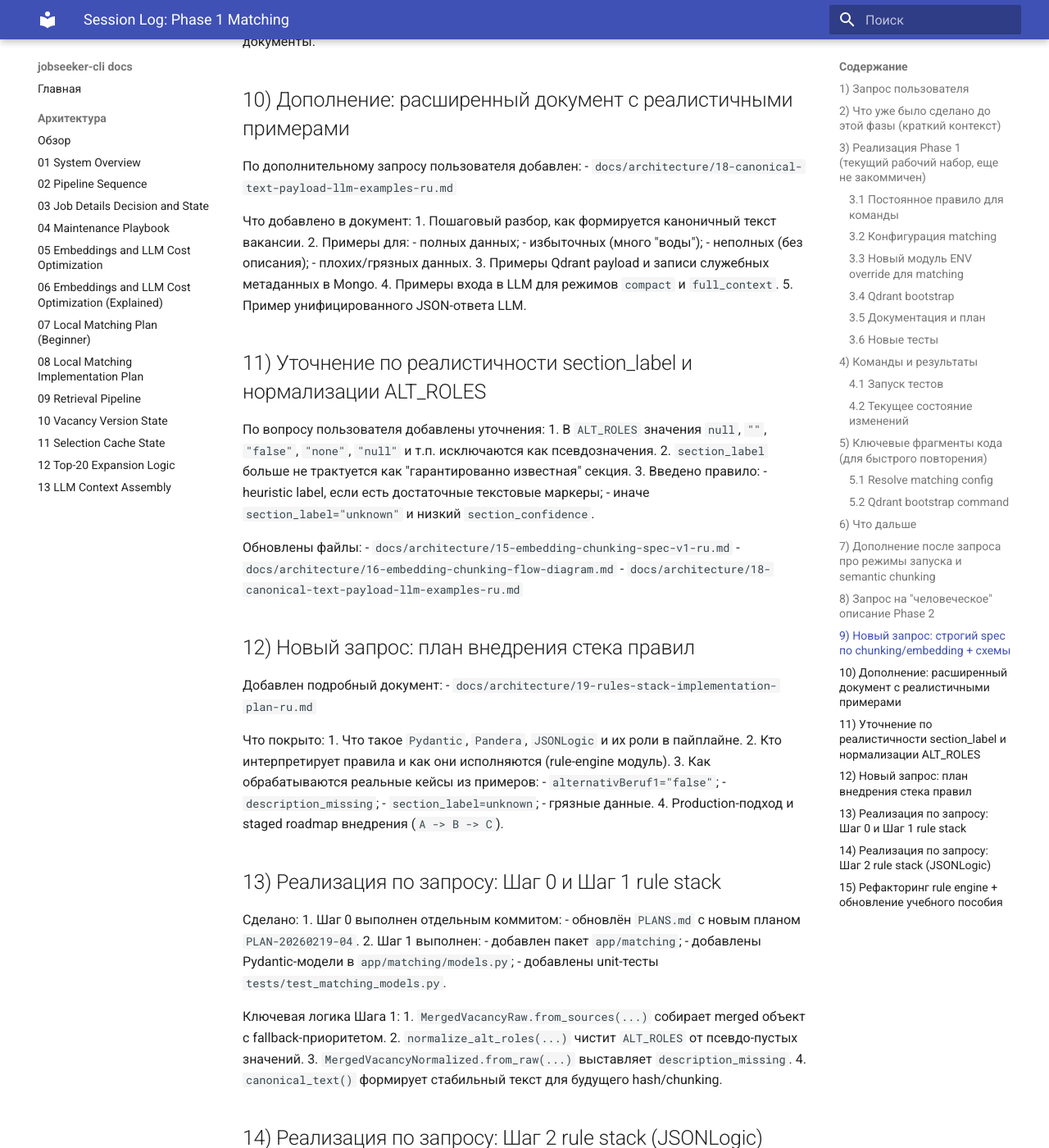
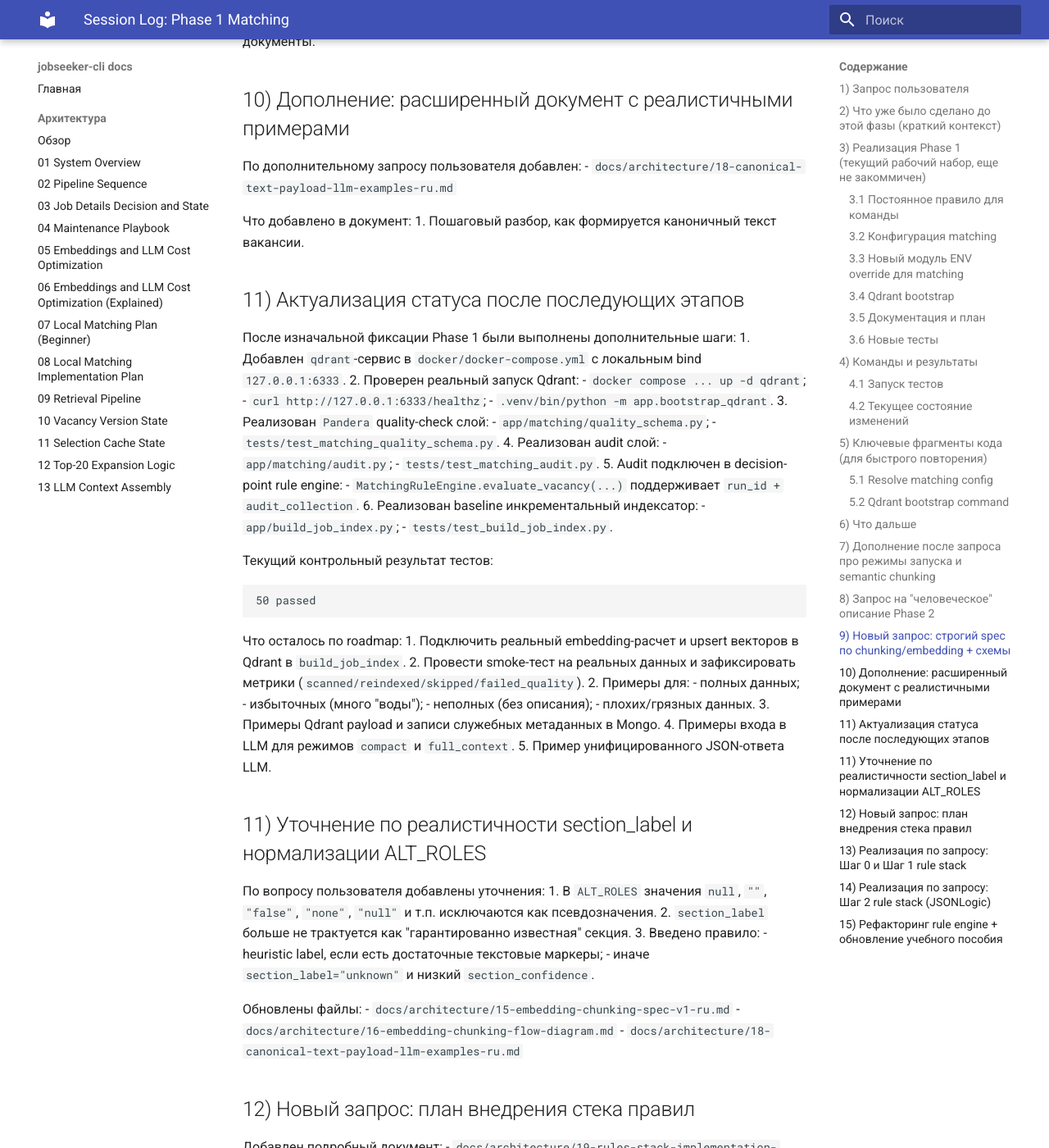
Before and after one commit to oleksiydi/jobseeker-cli-dev, an MkDocs documentation site: the page built from docs/worklog/2026-02-19-session-phase1-matching.md, in a window 1280 px wide and 1400 px high, scrolled down 4343 px. Shown: the whole window at 82% size. Built offline with MkDocs 1.6.1 and Material for MkDocs 9.7.7, drawn with Linux system fonts in a browser that asks for light colours; a script that is not in the unit is left out.

Commit message:
docs(plan): sync status and add real-data smoke test step

````diff
--- a/docs/worklog/2026-02-19-session-phase1-matching.md
+++ b/docs/worklog/2026-02-19-session-phase1-matching.md
@@ -218,6 +218,35 @@ result = client.ensure_collection()
 
 Что добавлено в документ:
 1. Пошаговый разбор, как формируется каноничный текст вакансии.
+
+## 11) Актуализация статуса после последующих этапов
+
+После изначальной фиксации Phase 1 были выполнены дополнительные шаги:
+1. Добавлен `qdrant`-сервис в `docker/docker-compose.yml` с локальным bind `127.0.0.1:6333`.
+2. Проверен реальный запуск Qdrant:
+- `docker compose ... up -d qdrant`;
+- `curl http://127.0.0.1:6333/healthz`;
+- `.venv/bin/python -m app.bootstrap_qdrant`.
+3. Реализован `Pandera` quality-check слой:
+- `app/matching/quality_schema.py`;
+- `tests/test_matching_quality_schema.py`.
+4. Реализован audit слой:
+- `app/matching/audit.py`;
+- `tests/test_matching_audit.py`.
+5. Audit подключен в decision-point rule engine:
+- `MatchingRuleEngine.evaluate_vacancy(...)` поддерживает `run_id + audit_collection`.
+6. Реализован baseline инкрементальный индексатор:
+- `app/build_job_index.py`;
+- `tests/test_build_job_index.py`.
+
+Текущий контрольный результат тестов:
+```text
+50 passed
+```
+
+Что осталось по roadmap:
+1. Подключить реальный embedding-расчет и upsert векторов в Qdrant в `build_job_index`.
+2. Провести smoke-тест на реальных данных и зафиксировать метрики (`scanned/reindexed/skipped/failed_quality`).
 2. Примеры для:
 - полных данных;
 - избыточных (много "воды");
````
Also changed, not shown: PLANS.md (+14 -2 lines), docs/architecture/14-phase2-index-builder-step-by-step-ru.md (+15 -0 lines), docs/architecture/19-rules-stack-implementation-plan-ru.md (+4 -1 lines).
